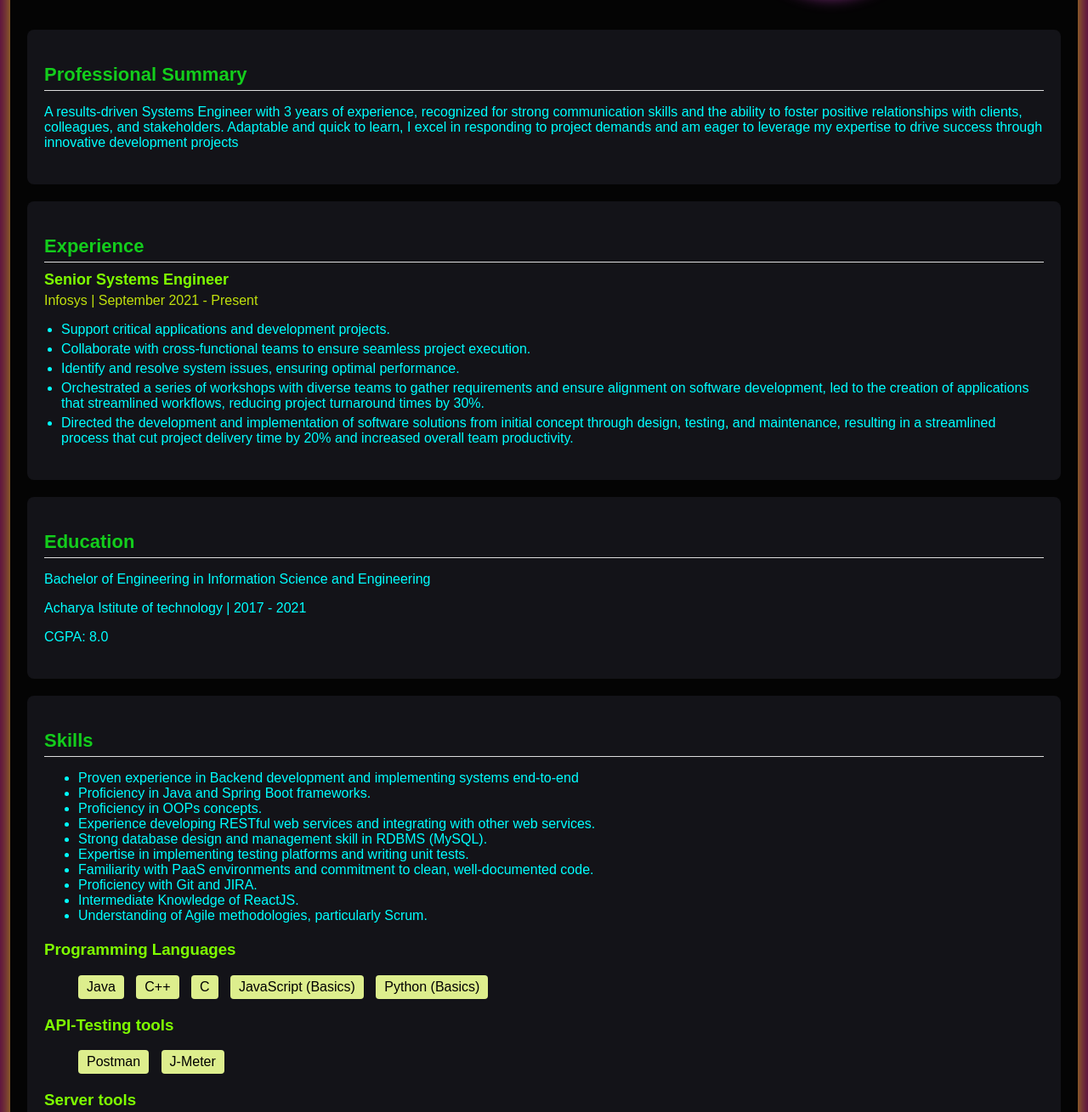
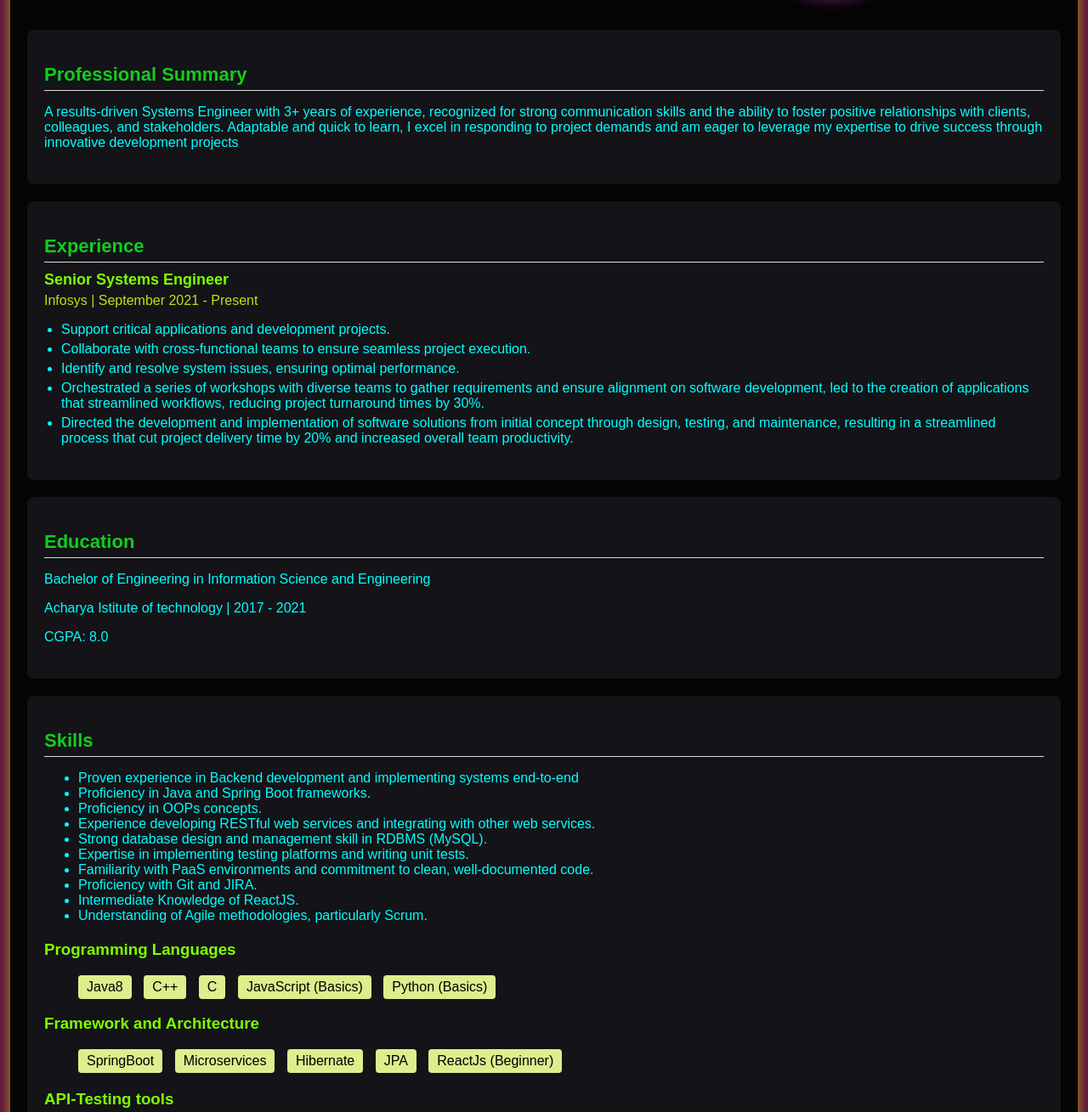
Before and after one commit to Prabhudev123/Resume, a plain HTML site: page index.html in a window 1280 px wide. Shown: the part 241-1550 px from the top of the page at 85% size. Drawn offline with Linux system fonts and the light colour scheme.

Commit message:
Update index.html
Added frameworks and Architecture

```diff
--- a/index.html
+++ b/index.html
@@ -23,7 +23,7 @@
         <div class="summary1">
         <section class="summary">
             <h2>Professional Summary</h2>
-            <p>A results-driven Systems Engineer with 3 years of experience, recognized for strong communication skills and the
+            <p>A results-driven Systems Engineer with 3+ years of experience, recognized for strong communication skills and the
                 ability to foster positive relationships with clients, colleagues, and stakeholders. Adaptable and quick to learn, I excel
                 in responding to project demands and am eager to leverage my expertise to drive success through innovative
                 development projects</p>
@@ -74,11 +74,19 @@
             <section class="skills">
             <h3>Programming Languages</h3>
                 <ul>
-                    <li>Java</li>
+                    <li>Java8</li>
                     <li>C++</li>
                     <li>C</li>
                     <li>JavaScript (Basics)</li>
                     <li>Python (Basics)</li>
+                </ul>
+                  <h3>Framework and Architecture</h3>
+                <ul>
+                    <li>SpringBoot</li>
+                    <li>Microservices</li>
+                    <li>Hibernate</li>
+                    <li>JPA</li>
+                    <li>ReactJs (Beginner) </li>
                 </ul>
             </section>
         <section class="skills3">
```
